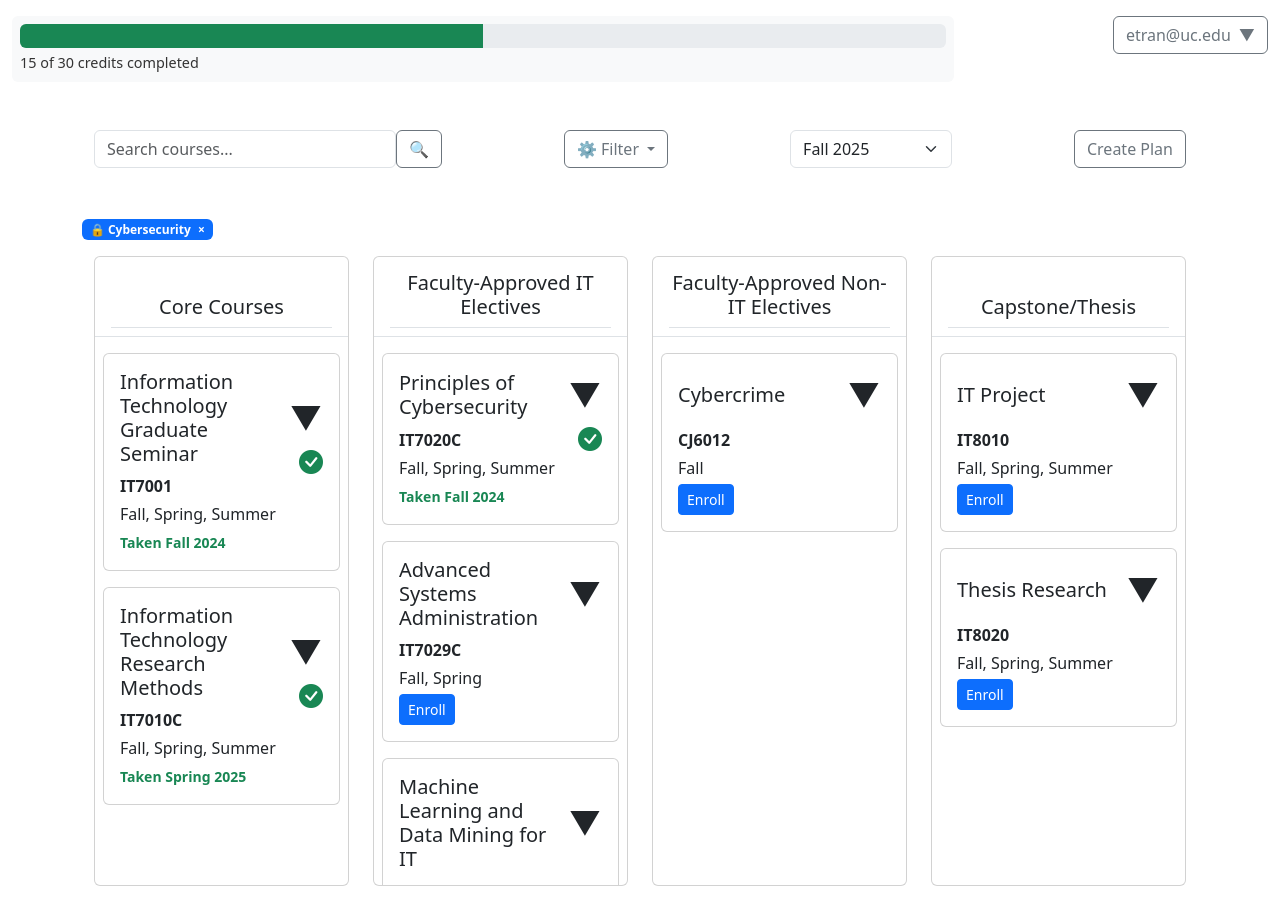
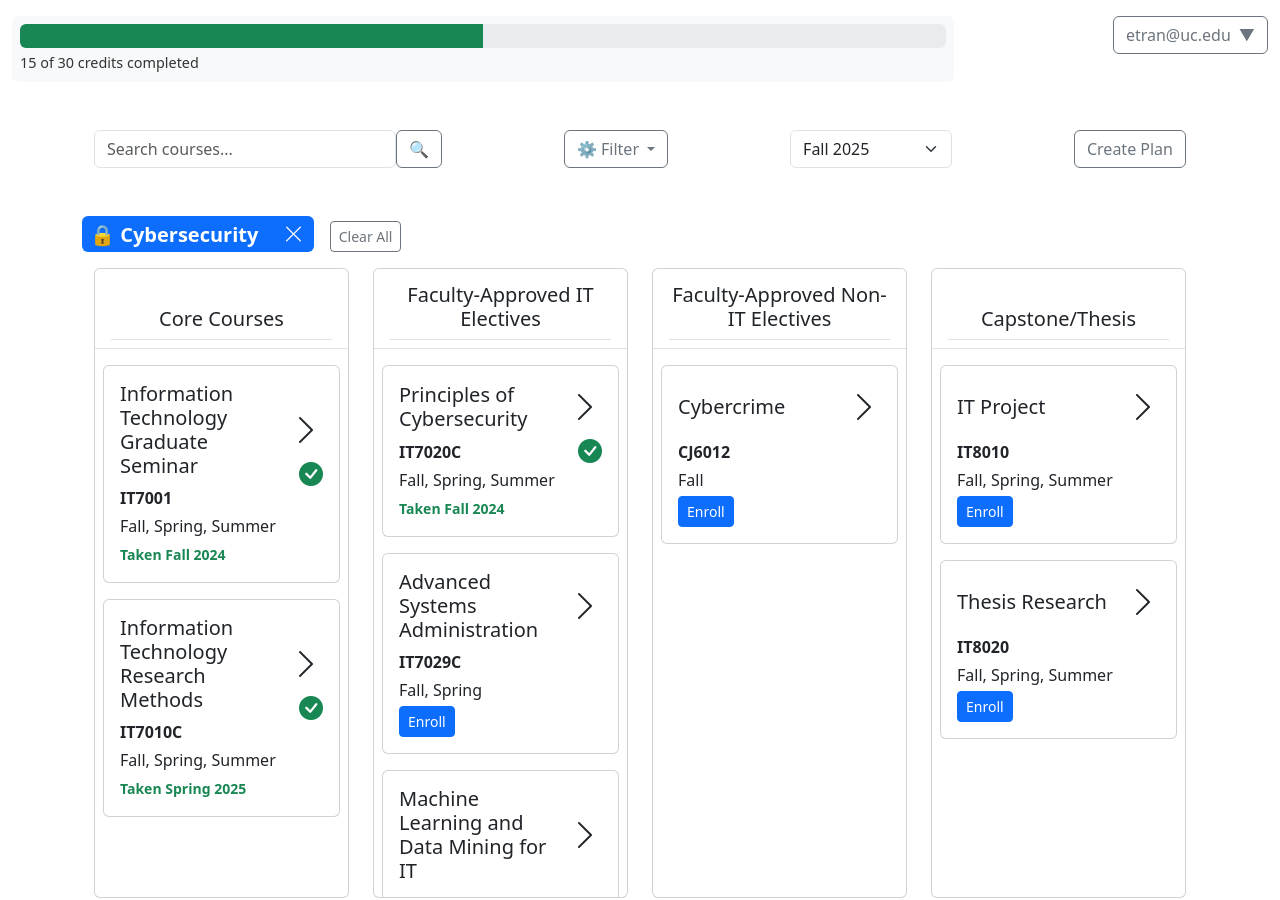
Before and after one commit to Janell-Huyck/msit-hci-prototype, a Jekyll site: the page built from fall-cybersecurity.html, in a window 1280 px wide. Built offline with Jekyll 4.4.1, drawn with Linux system fonts in a browser that asks for light colours.

Commit message:
Update drop-down chevrons and filter droplet CSS

```diff
--- a/_includes/card.html
+++ b/_includes/card.html
@@ -10,7 +10,7 @@
                     data-bs-target="#{{ include.code | replace: '.', '-' }}-details"
                     aria-expanded="false"
                     aria-controls="{{ include.code | replace: '.', '-' }}-details">
-                <span class="caret-icon text-dark fs-2 ms-2" aria-hidden="true">▼</span>
+                <i class="bi bi-chevron-right caret-icon text-dark fs-2 ms-2" aria-hidden="true"></i>
             </button>
         </div>
 
@@ -45,7 +45,6 @@
             <p class="mb-1">{{ include.credits }} Credits</p>
             <p><strong>Instructor:</strong> {{ include.teacher }}</p>
             <p>{{ include.description }}</p>
-
         </div>
     </div>
 </div>
@@ -53,7 +52,6 @@
 <!-- CSS to rotate arrow when expanded -->
 <style>
     button[aria-expanded="true"] .caret-icon {
-        transform: rotate(180deg);
         transition: transform 0.2s ease-in-out;
     }
     .caret-icon {
--- a/_includes/top_controls.html
+++ b/_includes/top_controls.html
@@ -113,7 +113,7 @@
                 <!-- All Terms -->
                 <option
                         value="{{ site.url }}{{ site.baseurl }}/{% include slug_for.html term='all' %}.html"
-                        {% if page.semester == nil or page.semester == '' %}selected{% endif %}
+                        {% if (page.semester == nil) or (page.semester =='') %}selected{% endif %}
                 >
                 All Terms
                 </option>
@@ -153,24 +153,23 @@
           {% if page.url contains 'cybersecurity' %}
             {%- comment -%} remove Online but keep Cybersecurity {%- endcomment -%}
             {% if page.url contains '/summer-online-cybersecurity' %}
-          <a href="{{ site.baseurl }}/summer-cybersecurity.html" class="text-white text-decoration-none ms-1">&times;</a>
+              <a href="{{ site.baseurl }}/summer-cybersecurity.html" class="text-white text-decoration-none ms-1"><i class="bi bi-x-lg fs-5 ms-3 mf-0"></i></a>
             {% elsif page.url contains '/fall-online-cybersecurity' %}
-          <a href="{{ site.baseurl }}/fall-cybersecurity.html" class="text-white text-decoration-none ms-1">&times;</a>
+              <a href="{{ site.baseurl }}/fall-cybersecurity.html" class="text-white text-decoration-none ms-1"><i class="bi bi-x-lg fs-5 ms-3 mf-0"></i></a>
             {% elsif page.url contains '/all-online-cybersecurity' %}
-          <a href="{{ site.baseurl }}/all-cybersecurity.html" class="text-white text-decoration-none ms-1">&times;</a>
+              <a href="{{ site.baseurl }}/all-cybersecurity.html" class="text-white text-decoration-none ms-1"><i class="bi bi-x-lg fs-5 ms-3 mf-0"></i></a>
             {% endif %}
 
           {% else %}
             {%- comment -%} remove Online only {%- endcomment -%}
             {% if page.url contains '/summer-online' %}
-          <a href="{{ site.baseurl }}/summer.html" class="text-white text-decoration-none ms-1">&times;</a>
+              <a href="{{ site.baseurl }}/summer.html" class="text-white text-decoration-none ms-1"><i class="bi bi-x-lg fs-5 ms-3 mf-0"></i></a>
             {% elsif page.url contains '/fall-online' %}
-          <a href="{{ site.baseurl }}/fall.html" class="text-white text-decoration-none ms-1">&times;</a>
+              <a href="{{ site.baseurl }}/fall.html" class="text-white text-decoration-none ms-1"><i class="bi bi-x-lg fs-5 ms-3 mf-0"></i></a>
             {% elsif page.url contains '/all-online' %}
-          <a href="{{ site.baseurl }}/index.html" class="text-white text-decoration-none ms-1">&times;</a>
+              <a href="{{ site.baseurl }}/index.html" class="text-white text-decoration-none ms-1"><i class="bi bi-x-lg fs-5 ms-3 mf-0"></i></a>
             {% endif %}
           {% endif %}
-
         </span>
     {% endif %}
 
@@ -182,29 +181,27 @@
           {% if page.url contains 'online' %}
             {%- comment -%} remove Cybersec but keep Online {%- endcomment -%}
             {% if page.url contains '/summer-online-cybersecurity' %}
-          <a href="{{ site.baseurl }}/summer-online.html" class="text-white text-decoration-none ms-1">&times;</a>
+              <a href="{{ site.baseurl }}/summer-online.html" class="text-white text-decoration-none ms-1"><i class="bi bi-x-lg fs-5 ms-3 mf-0"></i></a>
             {% elsif page.url contains '/fall-online-cybersecurity' %}
-          <a href="{{ site.baseurl }}/fall-online.html" class="text-white text-decoration-none ms-1">&times;</a>
+              <a href="{{ site.baseurl }}/fall-online.html" class="text-white text-decoration-none ms-1"><i class="bi bi-x-lg fs-5 ms-3 mf-0"></i></a>
             {% elsif page.url contains '/all-online-cybersecurity' %}
-          <a href="{{ site.baseurl }}/all-online.html" class="text-white text-decoration-none ms-1">&times;</a>
+              <a href="{{ site.baseurl }}/all-online.html" class="text-white text-decoration-none ms-1"><i class="bi bi-x-lg fs-5 ms-3 mf-0"></i></a>
             {% endif %}
-
           {% else %}
             {%- comment -%} remove Cybersec only {%- endcomment -%}
             {% if page.url contains '/summer-cybersecurity' %}
-          <a href="{{ site.baseurl }}/summer.html" class="text-white text-decoration-none ms-1">&times;</a>
+              <a href="{{ site.baseurl }}/summer.html" class="text-white text-decoration-none ms-1"><i class="bi bi-x-lg fs-5 ms-3 mf-0"></i></a>
             {% elsif page.url contains '/fall-cybersecurity' %}
-          <a href="{{ site.baseurl }}/fall.html" class="text-white text-decoration-none ms-1">&times;</a>
+              <a href="{{ site.baseurl }}/fall.html" class="text-white text-decoration-none ms-1"><i class="bi bi-x-lg fs-5 ms-3 mf-0"></i></a>
             {% elsif page.url contains '/all-cybersecurity' %}
-          <a href="{{ site.baseurl }}/index.html" class="text-white text-decoration-none ms-1">&times;</a>
+              <a href="{{ site.baseurl }}/index.html" class="text-white text-decoration-none ms-1"><i class="bi bi-x-lg fs-5 ms-3 mf-0"></i></a>
             {% endif %}
           {% endif %}
-
         </span>
     {% endif %}
 
     {% comment %} Clear All if both present {% endcomment %}
-    {% if page.url contains 'online' and page.url contains 'cybersecurity' %}
+    {% if page.url contains 'online' or page.url contains 'cybersecurity' %}
     <a
             href="{% if page.url contains '/summer' %}{{ site.baseurl }}/summer.html{% elsif page.url contains '/fall' %}{{ site.baseurl }}/fall.html{% else %}{{ site.baseurl }}/index.html{% endif %}"
             class="btn btn-sm btn-outline-secondary ms-2"
--- a/assets/css/custom.css
+++ b/assets/css/custom.css
@@ -104,3 +104,8 @@
 .dropdown-submenu.show > .dropdown-toggle::after {
     transform: rotate(180deg);
 }
+
+.badge {
+    font-size: 1.25rem;
+    padding: 0.4em 0.5em 0.4em 0.4em;   /* More padding for touch area */
+}
--- a/assets/js/app.js
+++ b/assets/js/app.js
@@ -229,4 +229,22 @@ document.addEventListener('DOMContentLoaded', function() {
 
     // 5) On load: build enrollments and buttons appropriately
     renderEnrollments();
+
+    // Toggle chevron icon for collapsible course details
+    document.querySelectorAll('button[data-bs-toggle="collapse"]').forEach(function(btn) {
+        btn.addEventListener('click', function() {
+            // Small delay to let aria-expanded update
+            setTimeout(() => {
+                const icon = btn.querySelector('.caret-icon');
+                if (!icon) return;
+                if (btn.getAttribute('aria-expanded') === 'true') {
+                    icon.classList.remove('bi-chevron-right');
+                    icon.classList.add('bi-chevron-down');
+                } else {
+                    icon.classList.remove('bi-chevron-down');
+                    icon.classList.add('bi-chevron-right');
+                }
+            }, 50);
+        });
+    });
 });
```
Lines whose indentation alone changed are shown as unchanged.
